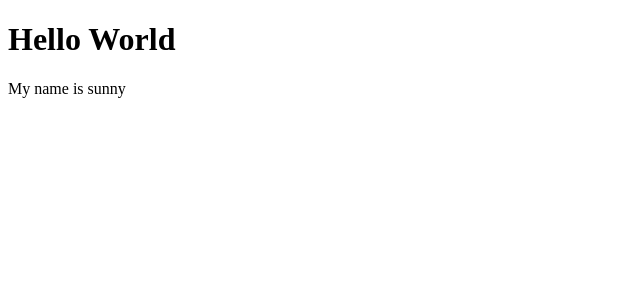
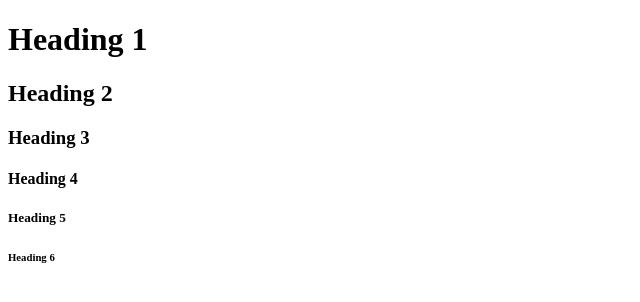
Before and after one commit to sun-n-y/HTML, a plain HTML site: page index.html in a window 1280 px wide. Shown: the whole page, without its empty margins (0-640 px from the left). Drawn offline with Linux system fonts and the light colour scheme.

Commit message:
add headings

```diff
--- a/index.html
+++ b/index.html
@@ -4,10 +4,14 @@
     <meta charset="UTF-8" />
     <meta http-equiv="X-UA-Compatible" content="IE=edge" />
     <meta name="viewport" content="width=device-width, initial-scale=1.0" />
-    <title>My First Webpage</title>
+    <title>Headings</title>
   </head>
   <body>
-    <h1>Hello World</h1>
-    <p>My name is sunny</p>
+    <h1>Heading 1</h1>
+    <h2>Heading 2</h2>
+    <h3>Heading 3</h3>
+    <h4>Heading 4</h4>
+    <h5>Heading 5</h5>
+    <h6>Heading 6</h6>
   </body>
 </html>
```
